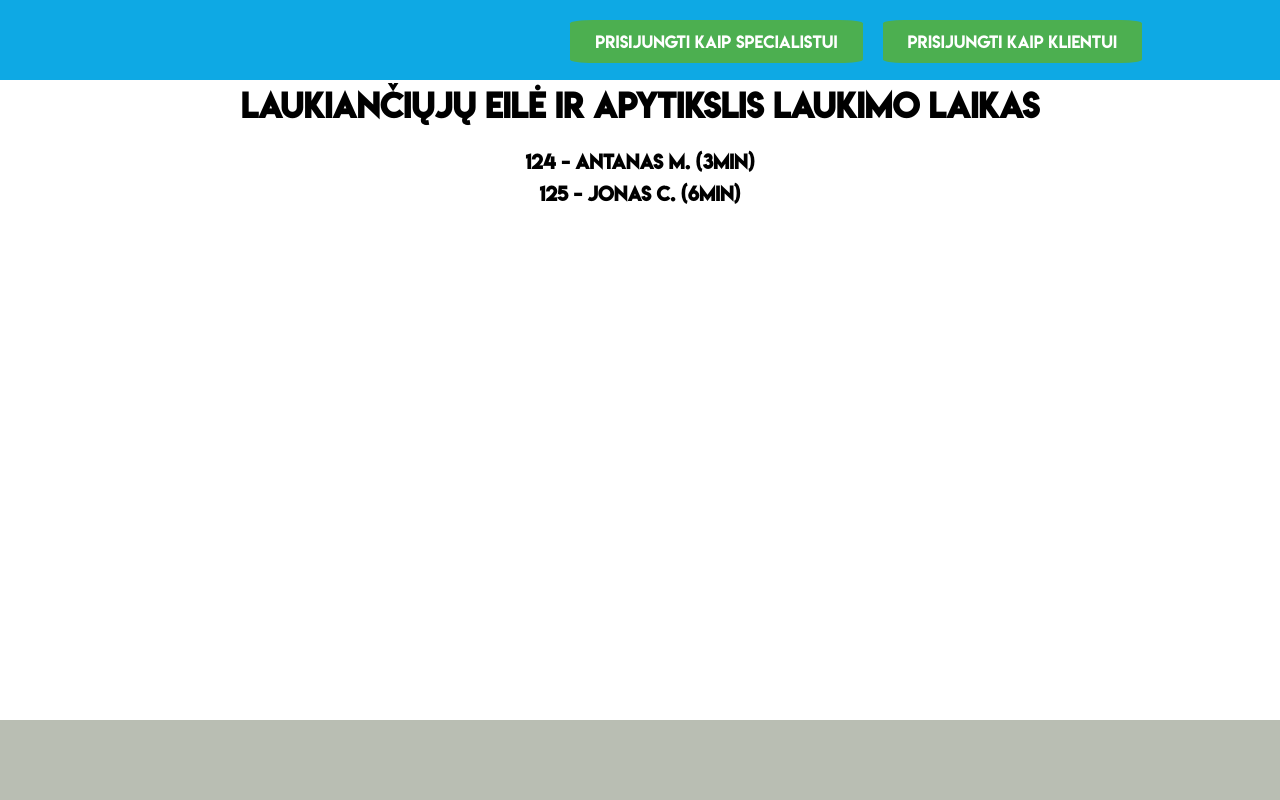
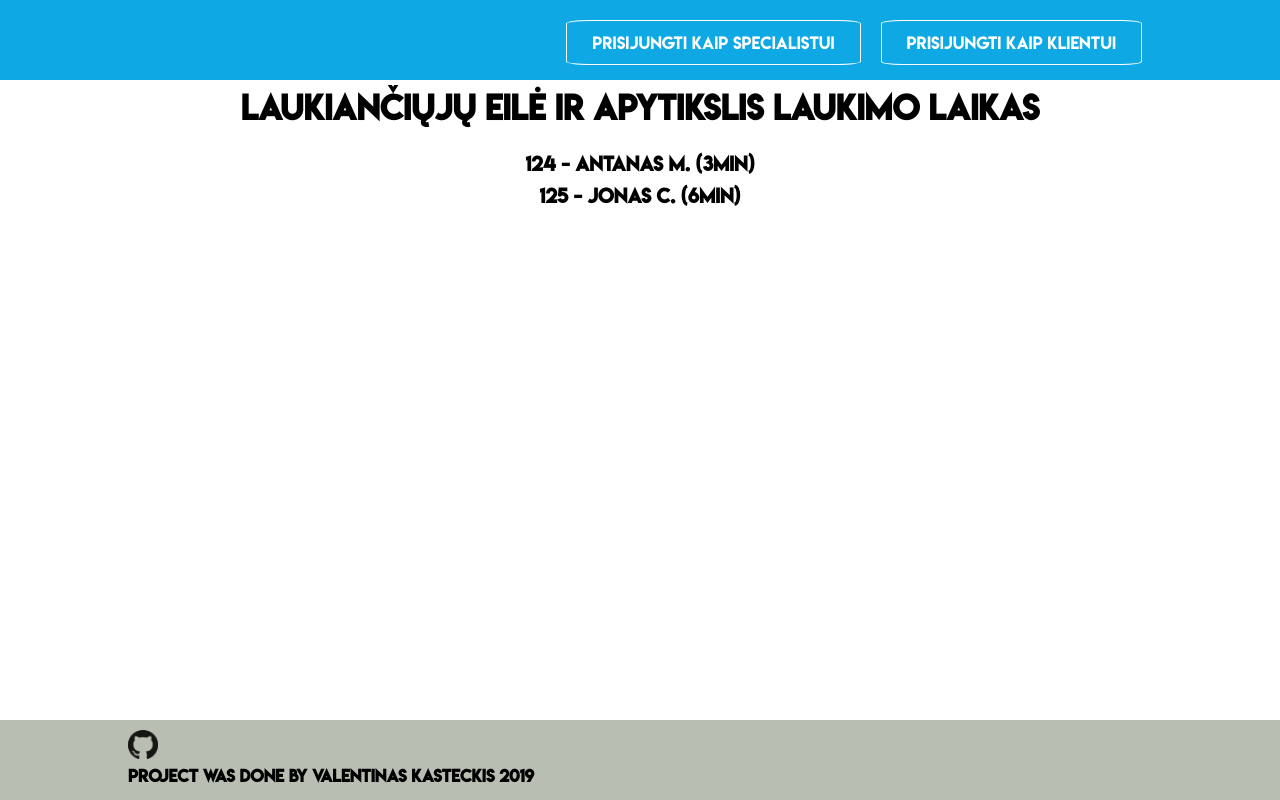
Before and after one commit to Tortonas/Bank-queue-tickets, a PHP site: page / in a window 1280 px wide. Run offline with PHP 8.4, Linux system fonts and the light colour scheme.

Commit message:
added footer, added credentials, changed buttons

```diff
--- a/index.html
+++ b/index.html
@@ -14,10 +14,10 @@
     <body>
         <nav>
             <div class="wrapper">
-                <form action="#">
+                <form action="client-login.html">
                     <button>Prisijungti kaip klientui</button>
                 </form>
-                <form action="#">
+                <form action="specialist-login.html">
                     <button>Prisijungti kaip specialistui</button>
                 </form>
             </div>
@@ -33,7 +33,8 @@
         </main>
         <footer>
             <div class="wrapper">
-
+                <a href="https://github.com/Tortonas/Bank-queue-tickets" target="_blank"><img class="icon" src="./img/github.png" alt="github logo"></a>
+                <h4>Project was done by Valentinas Kasteckis 2019</h2>
             </div>
         </footer>
     </body>
--- a/style/style.css
+++ b/style/style.css
@@ -30,7 +30,7 @@ nav .wrapper form {
 nav .wrapper form button {
     float: right;
     margin: 20px 10px;
-    background-color: #4CAF50; /* Green */
+    background-color: #0EA9E4;
     border: none;
     color: white;
     padding: 10px 25px;
@@ -39,6 +39,12 @@ nav .wrapper form button {
     font-size: 16px;
     font-family: "LemonMilk";
     border-radius: 8%;
+    border-style: solid;
+    border-width: 1px;
+}
+
+nav .wrapper form button:hover{
+    background-color: rgb(42, 157, 202);
 }
 
 main {
@@ -50,13 +56,13 @@ main {
     width: 100%;
 }
 
-.waiting-box h1{
+.waiting-box h1 {
     clear: both;
     text-align: center;
     margin-bottom: 20px;
 }
 
-.waiting-box h3{
+.waiting-box h3 {
     margin: 5px;
     clear: both;
     text-align: center;
@@ -67,3 +73,8 @@ footer {
     height: 80px;
     background-color: #B9BEB3;
 }
+
+.icon {
+    margin-top: 10px;
+    width: 30px;
+}
```
Also changed, not shown: img/github.png (added).
